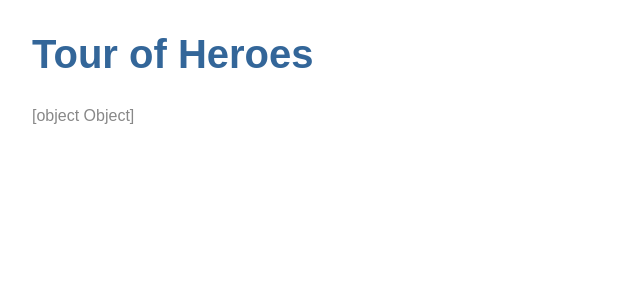
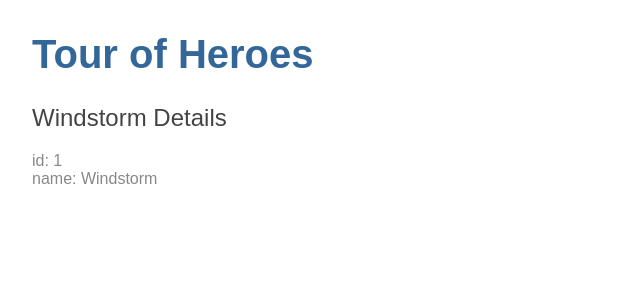
Before and after one commit to ImsirovicAjdin/angular-tour-of-heroes, an Angular app: page / in a window 1280 px wide. Shown: the top 300 px of the page, without its empty margins (0-640 px from the left). Built offline with nearby package versions, Linux system fonts and the light colour scheme.

Commit message:
Show the hero object

```diff
--- a/src/app/heroes/heroes.component.html
+++ b/src/app/heroes/heroes.component.html
@@ -1 +1,3 @@
-{{hero}}
+<h2>{{hero.name}} Details</h2>
+<div><span>id: </span>{{hero.id}}</div>
+<div><span>name: </span>{{hero.name}}</div>
```
Also changed, not shown: src/styles.css (+4 -4 lines).
